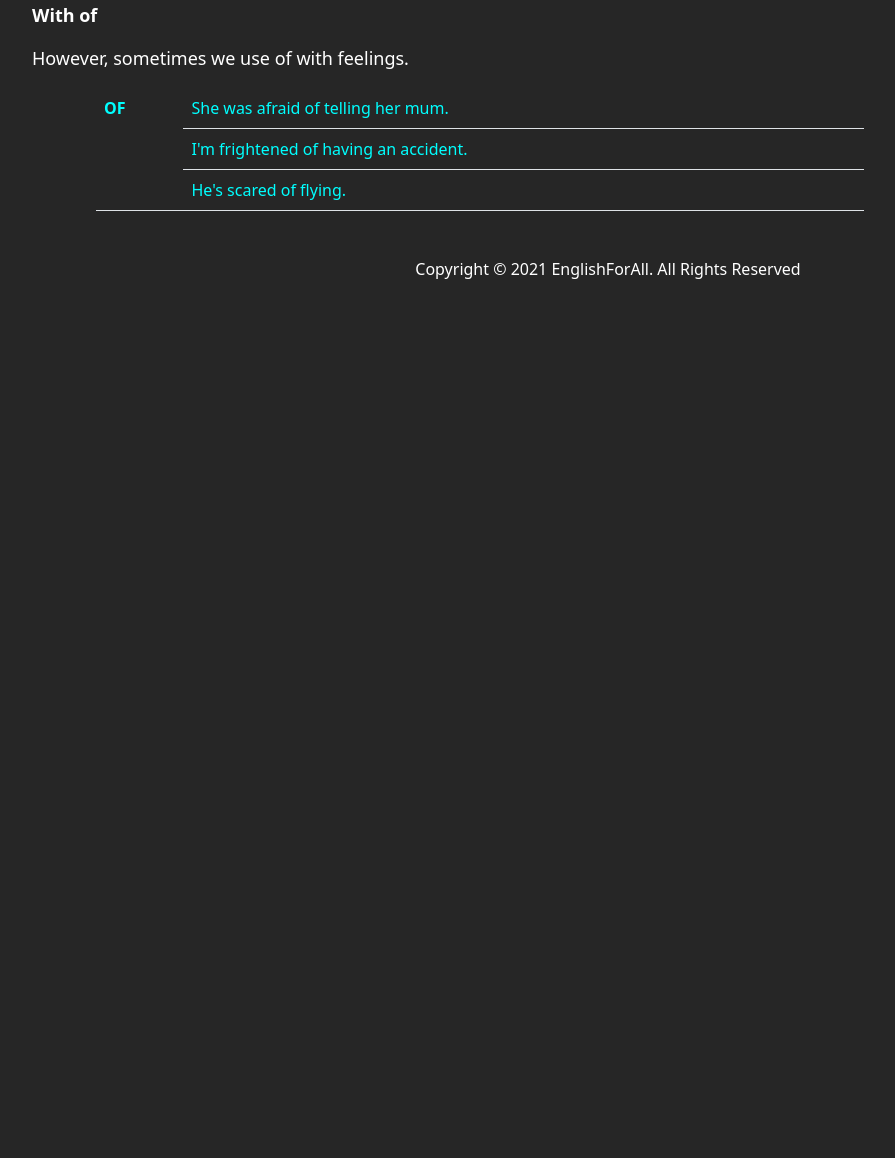
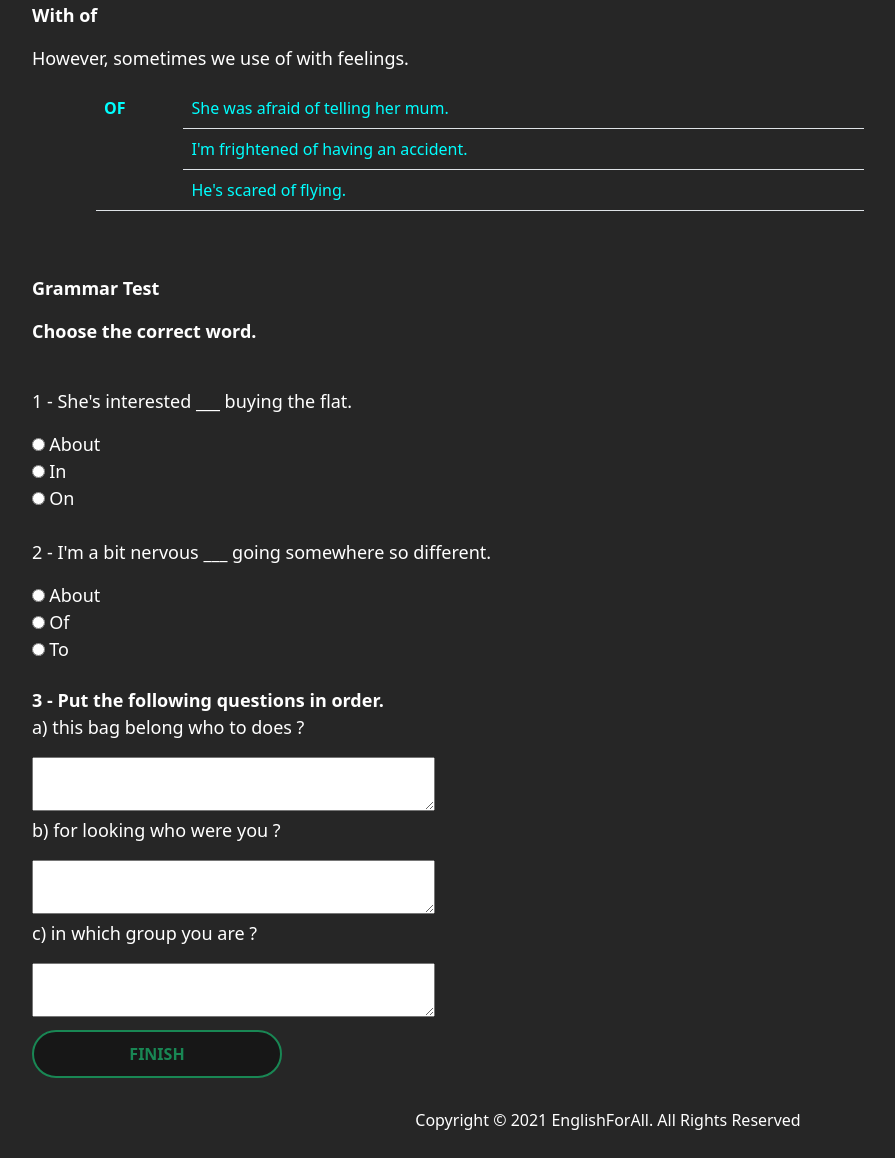
Before and after one commit to FelipeDourado0/site-curso-ingles, a plain HTML site: page adj_pre.html in a window 1280 px wide. Shown: the part 992-2150 px from the top of the page, without its empty margins (32-927 px from the left). Before the commit the page ends 1299 px from the top, so only its background shows below. Drawn offline with nearby package versions, Linux system fonts and the light colour scheme.

Commit message:
Update adj_pre.html

```diff
--- a/adj_pre.html
+++ b/adj_pre.html
@@ -18,6 +18,7 @@
         integrity="sha384-/bQdsTh/da6pkI1MST/rWKFNjaCP5gBSY4sEBT38Q/9RBh9AH40zEOg7Hlq2THRZ"
         crossorigin="anonymous"></script>
     <link rel="stylesheet" type="text/css" href="./Styles/style-grammar.css">
+    <link rel="stylesheet" type="text/css" href="./Styles/login-style.css">
 </head>
 
 
@@ -204,7 +205,39 @@
             </table>
 
 
+            <div class="grammar">
+                <p class="texto"><strong>Grammar Test</strong></p>
+                <p class="texto"><strong>Choose the correct word.</strong></p>
 
+                <p class="texto"><br>1 - She's interested ___ buying the flat.</p>
+                <input type="radio" value="About">
+                <label class="texto" for="html">About</label><br>
+                <input type="radio" value="In">
+                <label class="texto" for="html">In</label><br>
+                <input type="radio" value="On">
+                <label class="texto" for="html">On</label><br>
+
+                <p class="texto"><br>2 - I'm a bit nervous ___ going somewhere so different.</p>
+                <input type="radio" value="About">
+                <label class="texto" for="html">About</label><br>
+                <input type="radio" value="Of">
+                <label class="texto" for="html">Of</label><br>
+                <input type="radio" value="To">
+                <label class="texto" for="html">To</label><br>
+
+
+                <br>
+                <label class="texto"> <strong>3 - Put the following questions in order.  </strong> </label>
+                <p class="texto">a) this bag belong who to does ?</p>
+                <textarea  style="width: 35%" ></textarea>
+                <p class="texto">b) for looking who were you ?</p>
+                <textarea  style="width: 35%" ></textarea>
+                <p class="texto">c) in which group you are ?</p>
+                <textarea  style="width: 35%" ></textarea>
+                <div class="button-container">
+                    <button type="submit" class="button-login">Finish</button>
+                </div>
+            </div>
 
 
         </div>
```
